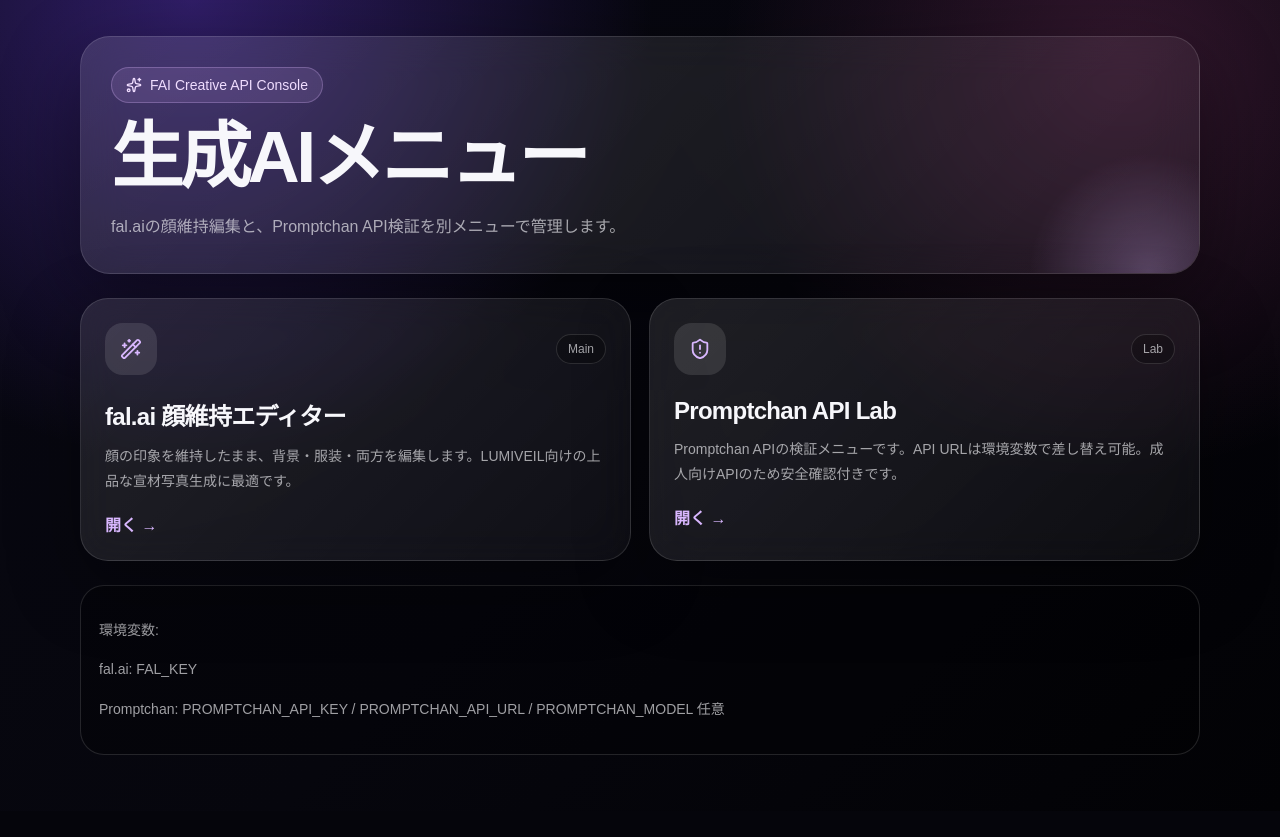
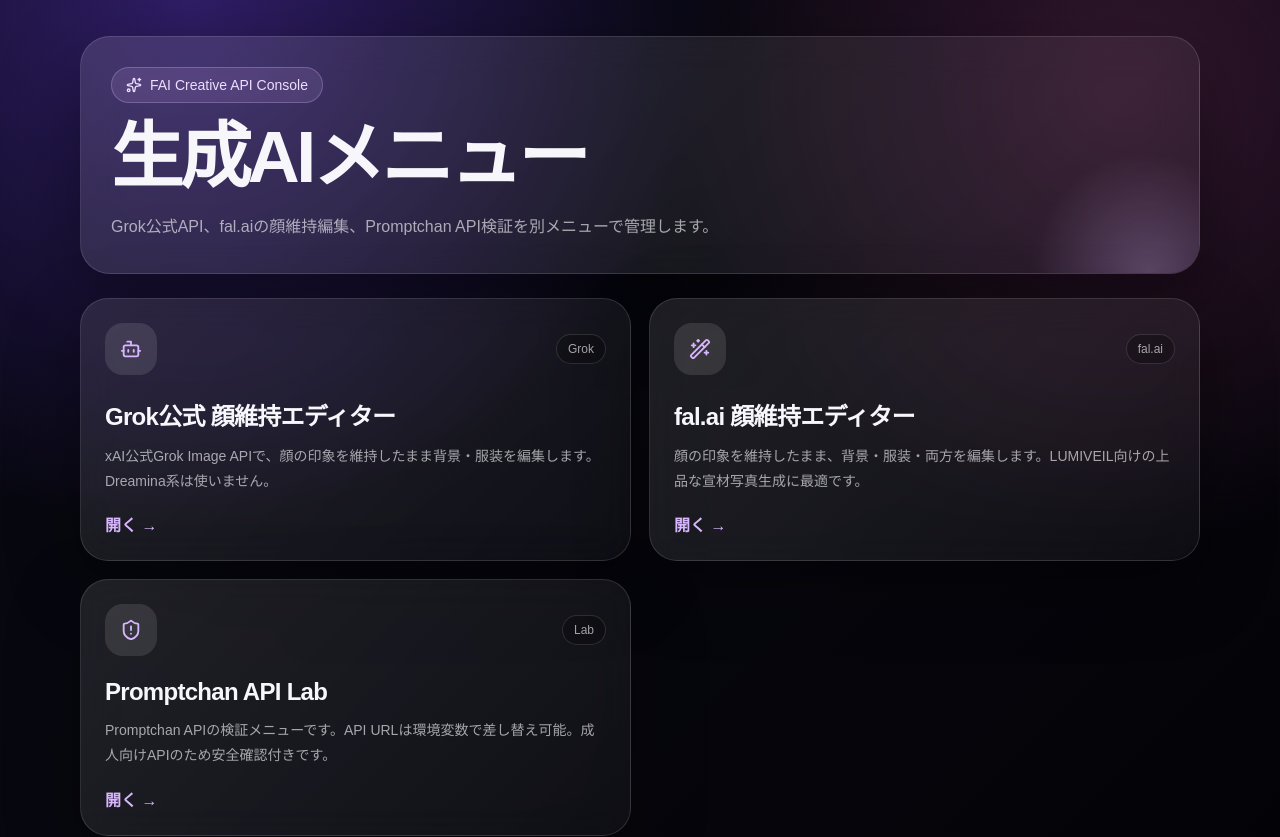
Before and after one commit to dawg2004/fai_1, a Next.js app: page / in a window 1280 px wide. Shown: the top 837 px of the page. Before the commit the page ends 811 px from the top, so only its background shows below. Built offline with nearby package versions, Linux system fonts and the light colour scheme.

Commit message:
Add Grok editor to menu

```diff
--- a/app/page.tsx
+++ b/app/page.tsx
@@ -1,12 +1,19 @@
-import { Sparkles, Wand2, ShieldAlert } from "lucide-react";
+import { Sparkles, Wand2, ShieldAlert, Bot } from "lucide-react";
 
 const menuItems = [
+  {
+    href: "/grok-editor",
+    title: "Grok公式 顔維持エディター",
+    description: "xAI公式Grok Image APIで、顔の印象を維持したまま背景・服装を編集します。Dreamina系は使いません。",
+    icon: Bot,
+    badge: "Grok",
+  },
   {
     href: "/fal-editor",
     title: "fal.ai 顔維持エディター",
     description: "顔の印象を維持したまま、背景・服装・両方を編集します。LUMIVEIL向けの上品な宣材写真生成に最適です。",
     icon: Wand2,
-    badge: "Main",
+    badge: "fal.ai",
   },
   {
     href: "/promptchan",
@@ -25,7 +32,7 @@
           <Sparkles size={16} /> FAI Creative API Console
         </div>
         <h1>生成AIメニュー</h1>
-        <p>fal.aiの顔維持編集と、Promptchan API検証を別メニューで管理します。</p>
+        <p>Grok公式API、fal.aiの顔維持編集、Promptchan API検証を別メニューで管理します。</p>
       </header>
 
       <div className="menu-grid">
@@ -49,6 +56,7 @@
 
       <section className="note">
         <p>環境変数:</p>
+        <p>Grok/xAI: XAI_API_KEY / XAI_IMAGE_MODEL 任意</p>
         <p>fal.ai: FAL_KEY</p>
         <p>Promptchan: PROMPTCHAN_API_KEY / PROMPTCHAN_API_URL / PROMPTCHAN_MODEL 任意</p>
       </section>
```
